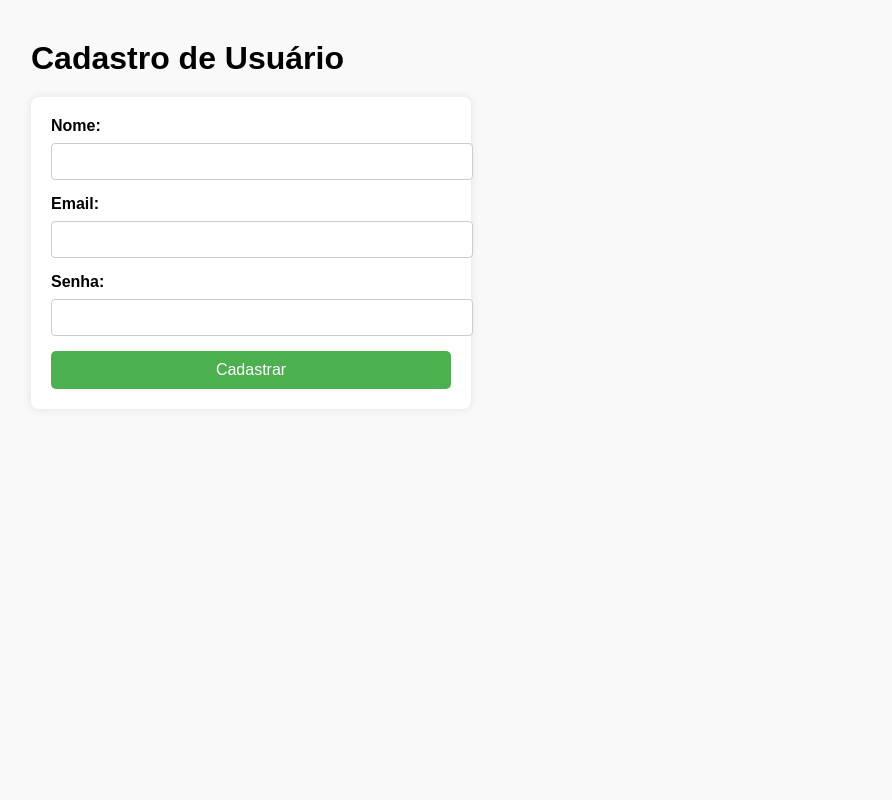
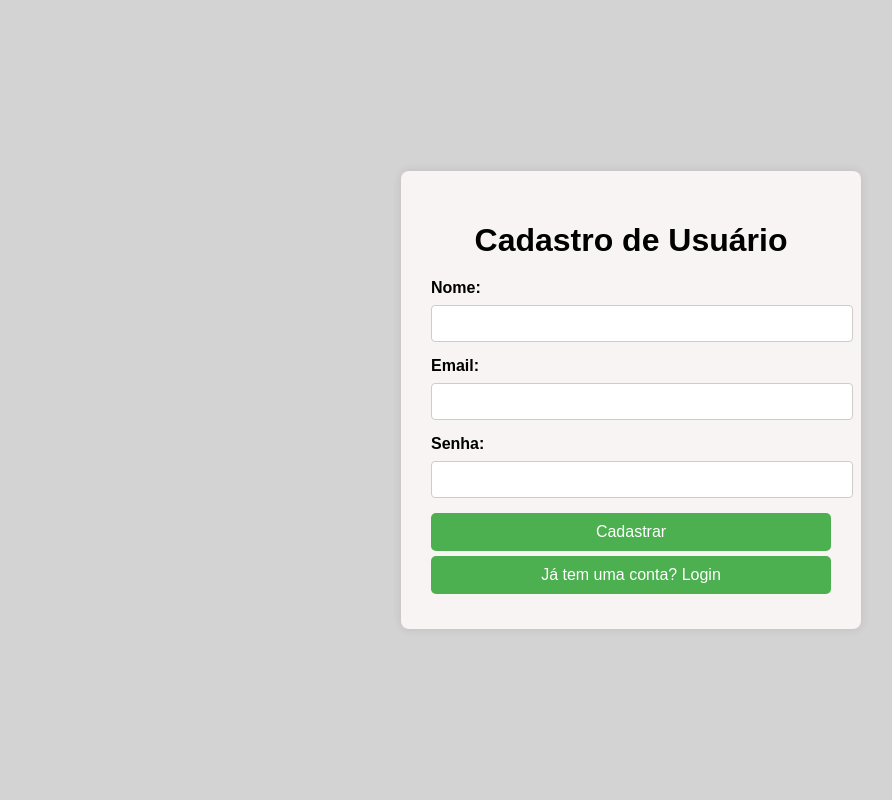
Before and after one commit to Jhonatabz/cadastro-usuarios, a FastAPI app: page /usuario/cadastrar in a window 1280 px wide. Shown: the whole page, without its empty margins (9-901 px from the left). Run offline with FastAPI, Linux system fonts and the light colour scheme.

Commit message:
style: estilização login

```diff
--- a/app/routes/admin.py
+++ b/app/routes/admin.py
@@ -15,7 +15,7 @@ async def login_admin(request: Request):
 async def create_admin(request: Request):
     return templates.TemplateResponse("cadastro.html", {"request": request})
 
-@admin_app.get('usuario/usuarios', response_class=HTMLResponse, status_code=201)
+@admin_app.get("/admin/usuarios")
 async def read_user(request: Request):
     users_safe = [user.model_dump(exclude={"senha"}) for user in database]
     return templates.TemplateResponse("usuarios.html", {"request": request, "users": users_safe})
--- a/app/templates/user/cadastro.html
+++ b/app/templates/user/cadastro.html
@@ -3,28 +3,32 @@
 <head>
     <meta charset="UTF-8">
     <meta name="viewport" content="width=device-width, initial-scale=1.0">
-    <title>Cadastro de Usuários</title>
+    <title>Cadastro Usuários</title>
     <style>
         body {
-
             font-family: Arial, sans-serif;
-            margin: 40px;
-            background-color: #f9f9f9;
+            background-color: #d3d3d3; /* cinza claro */
+            margin: 0;
+            height: 100vh;
+            display: flex;
+            justify-content: center;
+            align-items: center;
         }
 
-        form {
-            background-color: white;
-            padding: 20px;
+        .container {
+            background-color: #f9f4f4;
+            padding: 30px;
             border-radius: 8px;
             box-shadow: 0 0 10px rgba(0, 0, 0, 0.1);
-            max-width: 400px;
-            margin-bottom: 20px;
+            width: 400px;
+            text-align: center;
         }
 
         label {
             display: block;
             margin-bottom: 8px;
             font-weight: bold;
+            text-align: left;
         }
 
         input {
@@ -39,7 +43,8 @@
             background-color: #4CAF50;
             color: white;
             border: none;
-            padding: 10px 15px;
+            padding: 10px;
+            margin-bottom: 5px;
             border-radius: 5px;
             cursor: pointer;
             width: 100%;
@@ -60,9 +65,9 @@
             text-decoration: none;
             background-color: #4CAF50;
             color: white;
-            padding: 10px 15px;
+            padding: 10px;
             border-radius: 5px;
-            width: 400px;
+            width: 380px;
         }
 
         .link-button:hover {
@@ -71,8 +76,8 @@
     </style>
 </head>
 <body>
+    <div class="container">
         <h1>Cadastro de Usuário</h1>
-
         <form action="/usuario/cadastrar" method="post">
             <label for="nome">Nome:</label>
             <input type="text" id="nome" name="nome" required>
@@ -85,5 +90,9 @@
 
             <button type="submit">Cadastrar</button>
         </form>
+        <form action="/usuario/login" method="get">
+            <button type="submit">Já tem uma conta? Login</button>
+        </form>
+    </div>
 </body>
 </html>
--- a/main.py
+++ b/main.py
@@ -1,8 +1,13 @@
 from fastapi import FastAPI
 from app.routes import home, user, admin
+import uvicorn
+
 
 app = FastAPI()
 
 app.include_router(home.home_app)
 app.include_router(user.user_app)
 app.include_router(admin.admin_app)
+
+if __name__ == "__main__":
+    uvicorn.run("main:app", reload=True)
```
Also changed, not shown: app/templates/admin/cadastro.html (+19 -17 lines), app/templates/admin/login.html (+18 -16 lines), app/templates/home/home.html (+16 -11 lines), app/templates/user/login.html (+21 -14 lines), app/templates/admin/usuarios.html (renamed from app/templates/user/usuarios.html). Lines whose indentation alone changed are shown as unchanged.
